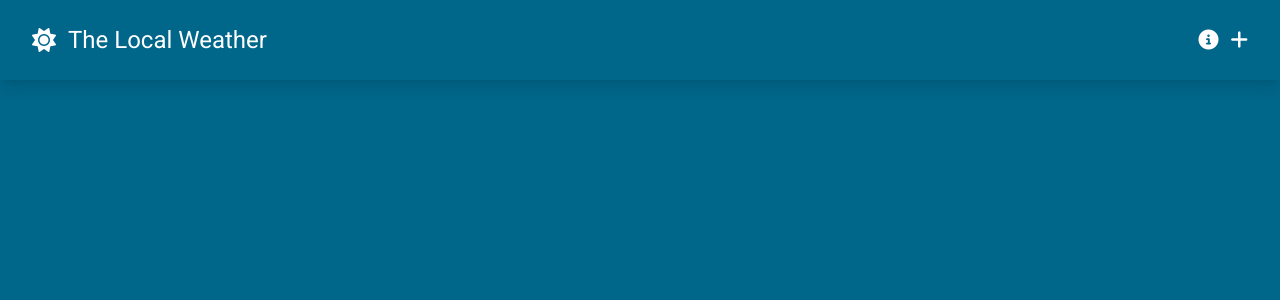
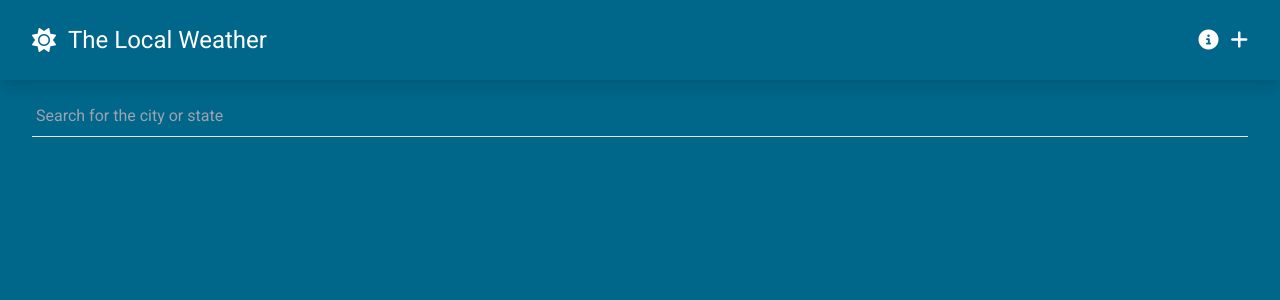
Before and after one commit to Farkhadov95/vue-weather, a Vue app: page / in a window 1280 px wide. Shown: the top 300 px of the page. Built offline with nearby package versions, Linux system fonts and the light colour scheme; a web font is replaced by a local one.

Commit message:
added location requiests and mapbox api

```diff
--- a/package.json
+++ b/package.json
@@ -9,6 +9,7 @@
     "preview": "vite preview"
   },
   "dependencies": {
+    "axios": "^1.6.8",
     "vue": "^3.4.21",
     "vue-router": "^4.3.0"
   },
--- a/src/views/HomeView.vue
+++ b/src/views/HomeView.vue
@@ -1,7 +1,52 @@
-<script setup>
-</script>
-
 <template>
-  <main>
+  <main class="container text-white">
+    <div class="pt-4 mb-8 relative">
+      <label for="search" class="hidden">Search</label>
+      <input
+        id="search"
+        type="text"
+        v-model="searchQuery"
+        @input="getSearchResults"
+        placeholder="Search for the city or state"
+        class="py-2 px-1 w-full bg-transparent border-b focus:border-weather-secondary focus:outline-none focus:shadow-[0px_1px_0_0#004e71]"
+      />
+      <ul
+        class="absolute bg-weather-secondary text-white w-full shadow-md py-2 px-1 top-[66px]"
+        v-if="mapboxSearchResults"
+      >
+        <li
+          v-for="searchResult in mapboxSearchResults"
+          :key="searchResult.id"
+          class="py-2 cursor-pointer"
+        >
+          {{ searchResult.properties.place_formatted }}
+        </li>
+      </ul>
+    </div>
   </main>
 </template>
+
+<script setup>
+import axios from "axios";
+import { ref } from "vue";
+
+const apiToken =
+  "pk.eyJ1IjoiaWZhMzAwMCIsImEiOiJjbHY2eGJpeXYwNGRhMnFvYWZ3djczdXloIn0.KcuQk5IZF4iLmR6TX4-TmA";
+const searchQuery = ref("");
+const queryTimeout = ref(null);
+const mapboxSearchResults = ref(null);
+
+const getSearchResults = () => {
+  clearTimeout(queryTimeout.value);
+  queryTimeout.value = setTimeout(async () => {
+    if (searchQuery.value !== "") {
+      const res = await axios.get(
+        `https://api.mapbox.com/search/geocode/v6/forward?q=${searchQuery.value}&access_token=${apiToken}&types=place`
+      );
+      mapboxSearchResults.value = res.data.features;
+      return;
+    }
+    mapboxSearchResults.value = null;
+  }, 300);
+};
+</script>
```
Also changed, not shown: 2 other files (tests, documents, lock files or other folders).
